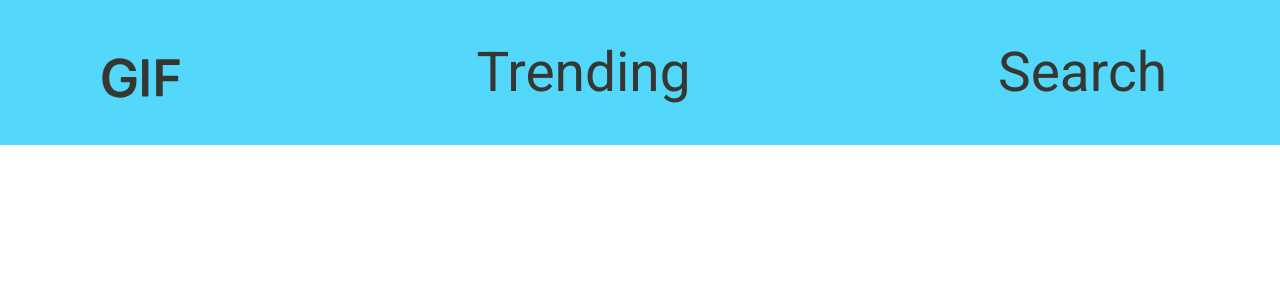
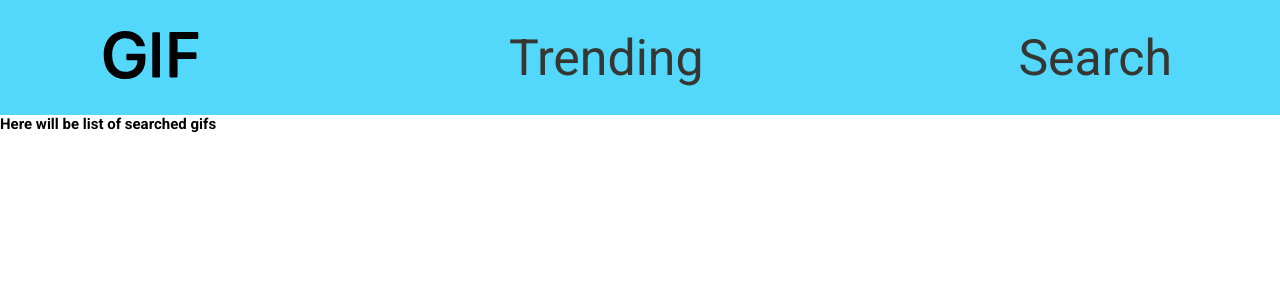
Before and after one commit to mateusz0612/react-gifly, a React (Create React App) app: page /search in a window 1280 px wide. Shown: the top 300 px of the page. Built offline with nearby package versions, Linux system fonts and the light colour scheme.

Commit message:
added router and fixed navbar styles

```diff
--- a/src/App.js
+++ b/src/App.js
@@ -1,9 +1,22 @@
 import Navbar from "./components/Navbar";
+import { BrowserRouter as Router, Route, Switch } from "react-router-dom";
+import GifList from "./components/GifList";
+import SearchGif from "./components/SearchGif";
 
 function App() {
   return (
     <main>
-      <Navbar />
+      <Router>
+        <Navbar />
+        <Switch>
+          <Route exact path="/trending">
+            <GifList />
+          </Route>
+          <Route exact path="/search">
+            <SearchGif />
+          </Route>
+        </Switch>
+      </Router>
     </main>
   );
 }
--- /dev/null
+++ b/src/components/GifList.js
@@ -0,0 +1,7 @@
+import React from "react";
+
+const GifList = () => {
+  return <h2>Here will be list of trending gifs</h2>;
+};
+
+export default GifList;
--- a/src/components/Navbar.js
+++ b/src/components/Navbar.js
@@ -1,16 +1,21 @@
 import React from "react";
 import "../css/navbar.css";
 import { AiOutlineGif } from "react-icons/ai";
+import { Link } from "react-router-dom";
 
 const Navbar = () => {
   return (
     <nav>
       <ul>
-        <li className="icon">
-          <AiOutlineGif />
+        <li>
+          <AiOutlineGif className="icon" />
         </li>
-        <li className="item">Trending</li>
-        <li className="item">Search</li>
+        <Link to="/trending" className="item">
+          Trending
+        </Link>
+        <Link to="/search" className="item">
+          Search
+        </Link>
       </ul>
     </nav>
   );
--- /dev/null
+++ b/src/components/SearchGif.js
@@ -0,0 +1,7 @@
+import React from "react";
+
+const SearchGif = () => {
+  return <h2>Here will be list of searched gifs</h2>;
+};
+
+export default SearchGif;
--- a/src/css/navbar.css
+++ b/src/css/navbar.css
@@ -23,13 +23,14 @@ ul {
     width: 85%;
     font-size: 2rem;
     list-style: none;
-    color: #363732;
 }
 
 .item {
-    padding: 10px 15px;
+    padding: 5px 10px;
     border: 2px solid transparent;
     border-radius: 5px;
+    text-decoration: none;
+    color: #363732;
 }
 
 .item:hover{
@@ -38,26 +39,38 @@ ul {
 }
 
 .icon {
-    font-size: 5rem;
-    margin-top: 3%;
+    font-size: 4rem;
 }
 
 @media screen and (min-width: 768px){
-    ul {
+
+    .item {
         font-size: 4rem;
     }
 
     .icon {
-        font-size: 7rem;
+        font-size: 7.5rem;
     }
 }
 
 @media screen and (min-width: 1024px){
-    ul {
-        font-size: 5.5rem;
+
+    .item {
+        font-size: 5rem;
     }
 
     .icon {
-        font-size: 9rem;
+        font-size: 11rem;
     }
 }
+
+@media screen and (min-width: 1400px){
+
+    .item {
+        font-size: 3rem;
+    }
+
+    .icon {
+        font-size: 6rem;
+    }
+}
```
